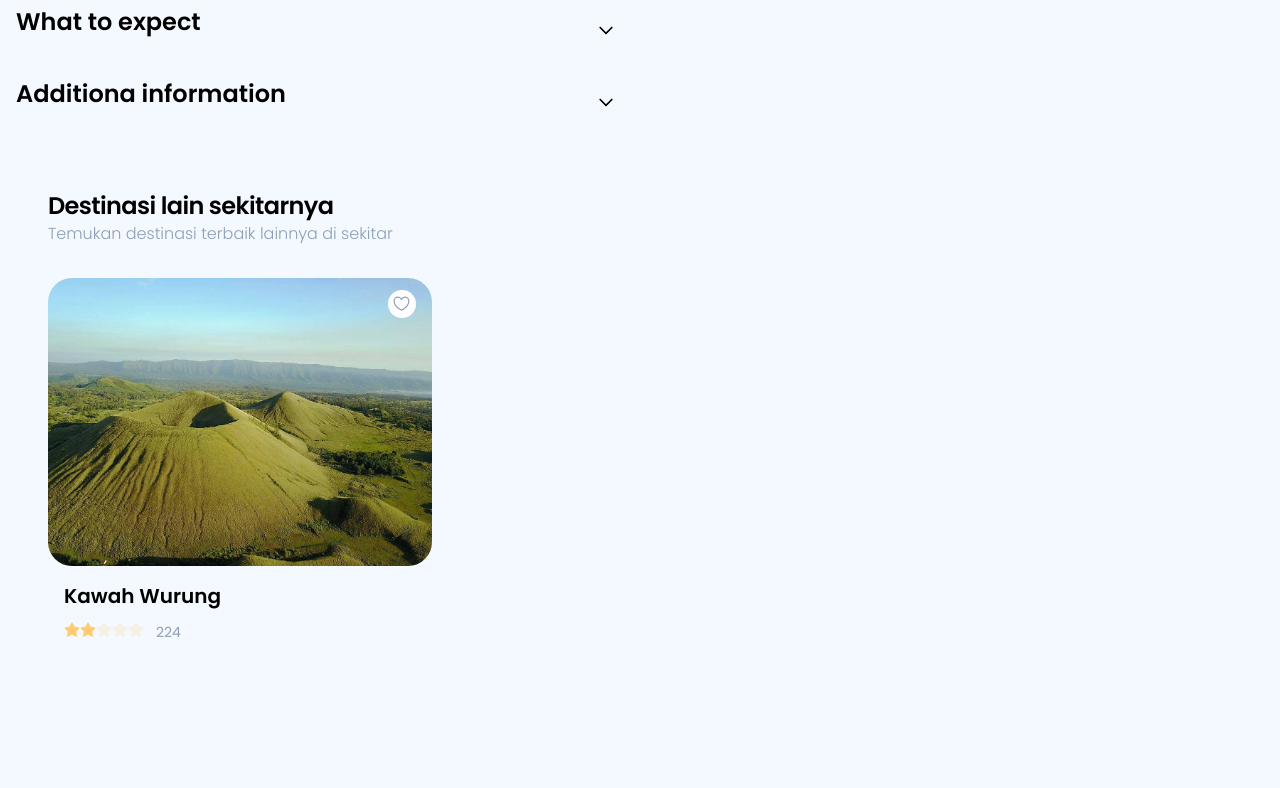
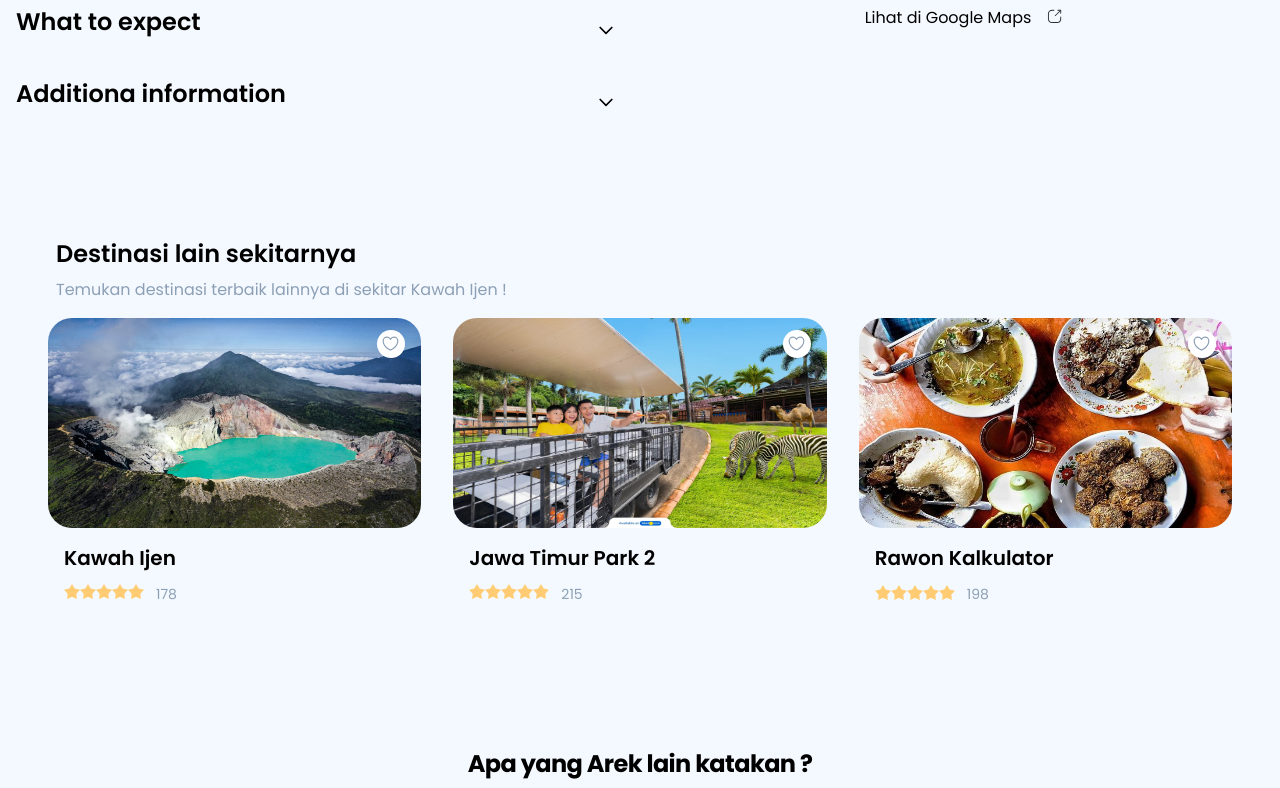
Before and after one commit to Sinduaditya/rusa, a React (Vite) app: page /detail-explore/1 in a window 1280 px wide. Shown: the part 1631-2419 px from the top of the page. Built offline with nearby package versions, Linux system fonts and the light colour scheme.

Commit message:
change: link and destinasi terdekat (#31)

```diff
--- /dev/null
+++ b/src/components/Explore/DestinasiSekitar.jsx
@@ -0,0 +1,84 @@
+import {exploreData} from "../data/exploreData.jsx";
+import React from "react";
+
+import Love2 from "../../assets/heartko.svg";
+function DestinasiSekitar(){
+    const [nearestDestinations, setNearestDestinations] = React.useState([]);
+
+    const getRandomIDs = () => {
+        const allIDs = exploreData.map(dest => dest.id);
+        const shuffledIDs = allIDs.sort(() => 0.5 - Math.random());
+        return shuffledIDs.slice(0, 3);
+    };
+
+
+    const getDestinationByID = (id) => {
+        return exploreData.find(dest => dest.id === id);
+    };
+
+    React.useEffect(() => {
+        const randomIDs = getRandomIDs();
+        const nearestDestinationsData = randomIDs.map(id => getDestinationByID(id));
+        setNearestDestinations(nearestDestinationsData);
+    }, []);
+    return (
+        <>
+        {nearestDestinations.map(dest => (
+                <div
+                    className="card card-compact w-full relative"
+                    key={dest.id}
+                >
+                    <a
+                        href={`/detail-explore/${dest.id}`}
+                        key={dest.id}
+                    >
+                        <figure className="relative">
+                            <img
+                                src={dest.image}
+                                className="rounded-3xl w-90 aspect-video"
+                                alt={dest.name}
+                            />
+                            <div className="absolute rounded-3xl top-1 right-2 mt-2 mr-2 bg-white">
+                                <img
+                                    src={Love2}
+                                    className="h-5 w-5 m-1"
+                                    alt=""
+                                />
+                            </div>
+                        </figure>
+                        <div className="card-body">
+                            <h2 className="card-title">{dest.name}</h2>
+                            <div className="flex gap-3">
+                                <div className="rating rating-sm">
+                                    {[...Array(5)].map(
+                                        (_, i) => (
+                                            <input
+                                                key={i}
+                                                type="radio"
+                                                className={`mask mask-star-2 bg-orange ${
+                                                    i <
+                                                    Math.round(
+                                                        dest.rating /
+                                                        40
+                                                    )
+                                                        ? "checked"
+                                                        : ""
+                                                }`}
+                                            />
+                                        )
+                                    )}
+                                </div>
+                                <p className="text-secondary">
+                                    {dest.rating}
+                                </p>
+                            </div>
+                        </div>
+                    </a>
+                </div>
+            )
+        )}
+        </>
+    )
+}
+
+export default DestinasiSekitar;
--- a/src/components/Explore/DetailExplore.jsx
+++ b/src/components/Explore/DetailExplore.jsx
@@ -1,12 +1,12 @@
 import Loc from "../../assets/location2.svg";
 import Love from "../../assets/explore/heart.svg";
-import Love2 from "../../assets/heartko.svg";
 import {useParams} from "react-router-dom";
 import {exploreData} from "../data/exploreData.jsx";
 import {useState} from 'react';
 import getCategoryImage from "../data/categoryImages.jsx";
-import KawahWurung from "../../assets/kawah-wurung.jpg";
 import explore from "../../assets/explore/export.svg";
+import DestinasiSekitar from "./DestinasiSekitar.jsx";
+
 
 function DetailExplore(){
     const {id} = useParams();
@@ -28,7 +28,8 @@ function DetailExplore(){
                 <div className="mx-auto max-w-screen-xl px-4 font-poppins pt-[80px]">
                     <div className="container  mx-auto px-4 md:px-0">
                         <div className="mb-12">
-                            <h1 className="text-black text-6xl pb-3 font-bold font-poppins">{selectedItem.name}</h1>
+                            <a href={`/explore/`} className="pl-4 pt-2 pb-2 rounded-3xl hover:bg-midnight hover:text-white items-center border pr-4">Kembali</a>
+                            <h1 className="text-black sm:text-6xl text-4xl pb-3 mt-10 font-bold font-poppins">{selectedItem.name}</h1>
                             <div className="flex items-center pb-3 gap-2">
                                 <img src={Loc} className="w-6 h-6" alt=""/>
                                 <div className="text-secondary text-base font-medium font-cabin">{selectedItem.location}
@@ -110,7 +111,7 @@ function DetailExplore(){
                                             <ul>
                                                 <li className="ml-10">{selectedItem.hargaKategori4}</li>
                                             </ul>
-                                            <p className="mt-5 font-bold border p-2 rounded-3xl text-center">{selectedItem.diskon}</p>
+                                            {/*<p className="mt-5 font-bold border p-2 rounded-3xl text-center">{selectedItem.diskon}</p>*/}
                                         </div>
 
                                     </details>
@@ -163,7 +164,7 @@ function DetailExplore(){
                                     </details>
                                 </div>
                             </div>
-                            <div className="md:w-1/2 -mt-[150px]">
+                            <div className="md:w-1/2 mt-10">
                                 <img src={selectedItem.image} className="rounded-xl" alt=""/>
                                 <a href={selectedItem.link} className="flex justify-center items-center gap-4" target="_blank">
                                     <p className="text-center mt-2">Lihat di Google Maps</p>
@@ -173,44 +174,27 @@ function DetailExplore(){
                         </div>
                     </div>
                     {/*    Destinasi lain*/}
-                    <section className="bg-transparent">
-                        <div className="mx-auto max-w-screen-xl px-4 py-12 sm:px-6 lg:px-8 lg:py-16">
-                            <h2 className="text-left text-4xl font-semibold tracking-tight text-gray-900 sm:text-2xl">
-                            Destinasi lain sekitarnya
-                            </h2>
-                            <p className="text-left font-light text-secondary">Temukan destinasi terbaik lainnya di
-                                sekitar</p>
-
-                            <div className="mt-8 grid grid-cols-1 gap-4 md:grid-cols-3 md:gap-8 justify-center">
-                                <div className="card card-compact w-96 relative">
-                                    <figure className="relative">
-                                        <img src={KawahWurung} className="rounded-3xl  w-90" alt="Shoes"/>
-                                        <div className="absolute rounded-3xl top-1 right-2 mt-2 mr-2 bg-white ">
-                                            <img src={Love2} className="h-5 w-5 m-1" alt=""/>
-                                        </div>
-                                    </figure>
-                                    <div className="card-body">
-                                        <h2 className="card-title">Kawah Wurung</h2>
-                                        <div className="flex gap-3">
-                                            <div className="rating rating-sm">
-                                                <input type="radio" name="rating-6"
-                                                       className="mask mask-star-2 bg-orange"/>
-                                                <input type="radio" name="rating-6"
-                                                       className="mask mask-star-2 bg-orange"
-                                                       checked/>
-                                                <input type="radio" name="rating-6"
-                                                       className="mask mask-star-2 bg-orange"/>
-                                                <input type="radio" name="rating-6"
-                                                       className="mask mask-star-2 bg-orange"/>
-                                                <input type="radio" name="rating-6"
-                                                       className="mask mask-star-2 bg-orange"/>
-                                            </div>
-                                            <p className="text-secondary">224</p>
-                                        </div>
-                                    </div>
+                    <section className="bg-bluelight mt-12">
+                        <div className=" grid gap-4 mx-auto max-w-screen-xl px-4 sm:px-6 lg:px-8 lg:py-16">
+                            {/* Destinasi Populer - Bagian Atas (Tulisan dan link "Lihat Semua") */}
+                            <div className=" flex w-full ml-2 justify-between">
+                                <div className="">
+                                    <h1 className="text-sky-950 font-semibold text-2xl">
+                                        Destinasi lain sekitarnya
+                                    </h1>
+                                    <p className="text-md mt-2 text-secondary">
+                                        Temukan destinasi terbaik lainnya di sekitar {selectedItem.name} !
+                                    </p>
                                 </div>
 
                             </div>
+                            {/* Destinasi Populer - End of Bagian Atas (Tulisan dan link "Lihat Semua") */}
+
+                            <div className=" grid grid-cols-1 gap-4 md:grid-cols-3 md:gap-8 justify-center">
+                                {/* sudah difilter di PopDestiCard. hanya tampil yang "Pilihan Terbaik" saja dilimit ke 3 teratas. */}
+                                <DestinasiSekitar/>
+                            </div>
+
                         </div>
                     </section>
                     {/*    destinasi lain end*/}
--- a/src/components/Home/PopDestiCard.jsx
+++ b/src/components/Home/PopDestiCard.jsx
@@ -44,8 +44,24 @@ function PopDestiCard() {
                             <h2 className="card-title">{destination.name}</h2>
                             <div className="flex gap-3">
                                 <div className="rating rating-sm">
-                                    {/* Tambahkan kode untuk menampilkan bintang rating */}
-                                </div>
+                                    {[...Array(5)].map(
+                                        (_, i) => (
+                                            <input
+                                                key={i}
+                                                type="radio"
+                                                className={`mask mask-star-2 bg-orange ${
+                                                    i <
+                                                    Math.round(
+                                                        destination.rating /
+                                                        40
+                                                    )
+                                                        ? "checked"
+                                                        : ""
+                                                }`}
+                                            />
+                                        )
+                                    )}
+                                 </div>
                                 <p className="text-secondary">
                                     {destination.rating}
                                 </p>
--- a/src/components/Home/WhatsNextCard.jsx
+++ b/src/components/Home/WhatsNextCard.jsx
@@ -39,7 +39,23 @@ function WhatsNextCard() {
                             <h2 className="card-title">{destination.name}</h2>
                             <div className="flex gap-3">
                                 <div className="rating rating-sm">
-                                    {/* Tambahkan kode untuk menampilkan bintang rating */}
+                                    {[...Array(5)].map(
+                                        (_, i) => (
+                                            <input
+                                                key={i}
+                                                type="radio"
+                                                className={`mask mask-star-2 bg-orange ${
+                                                    i <
+                                                    Math.round(
+                                                        destination.rating /
+                                                        40
+                                                    )
+                                                        ? "checked"
+                                                        : ""
+                                                }`}
+                                            />
+                                        )
+                                    )}
                                 </div>
                                 <p className="text-secondary">
                                     {destination.rating}
```
Also changed, not shown: src/components/Stories/DetailStories.jsx (+4 -2 lines).
